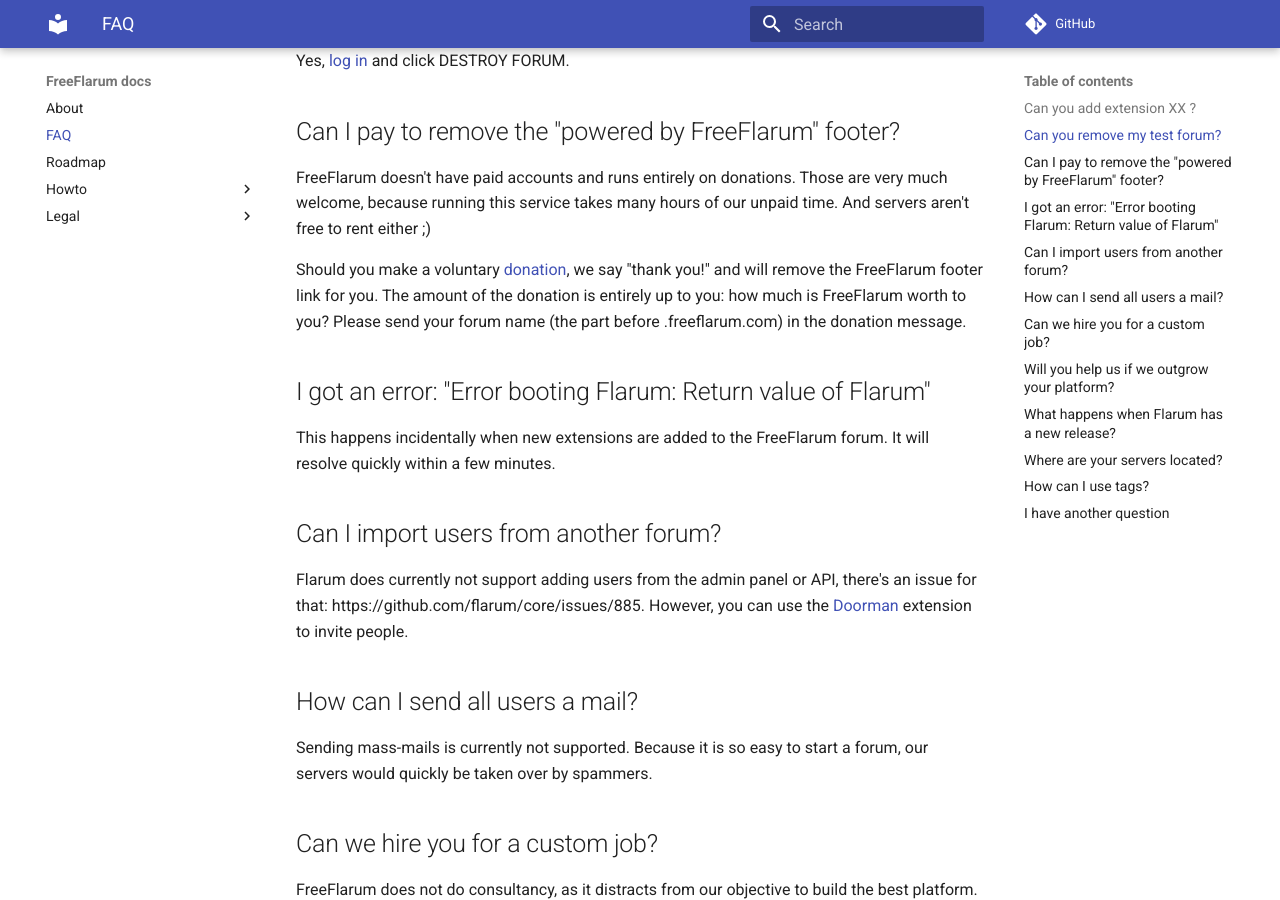
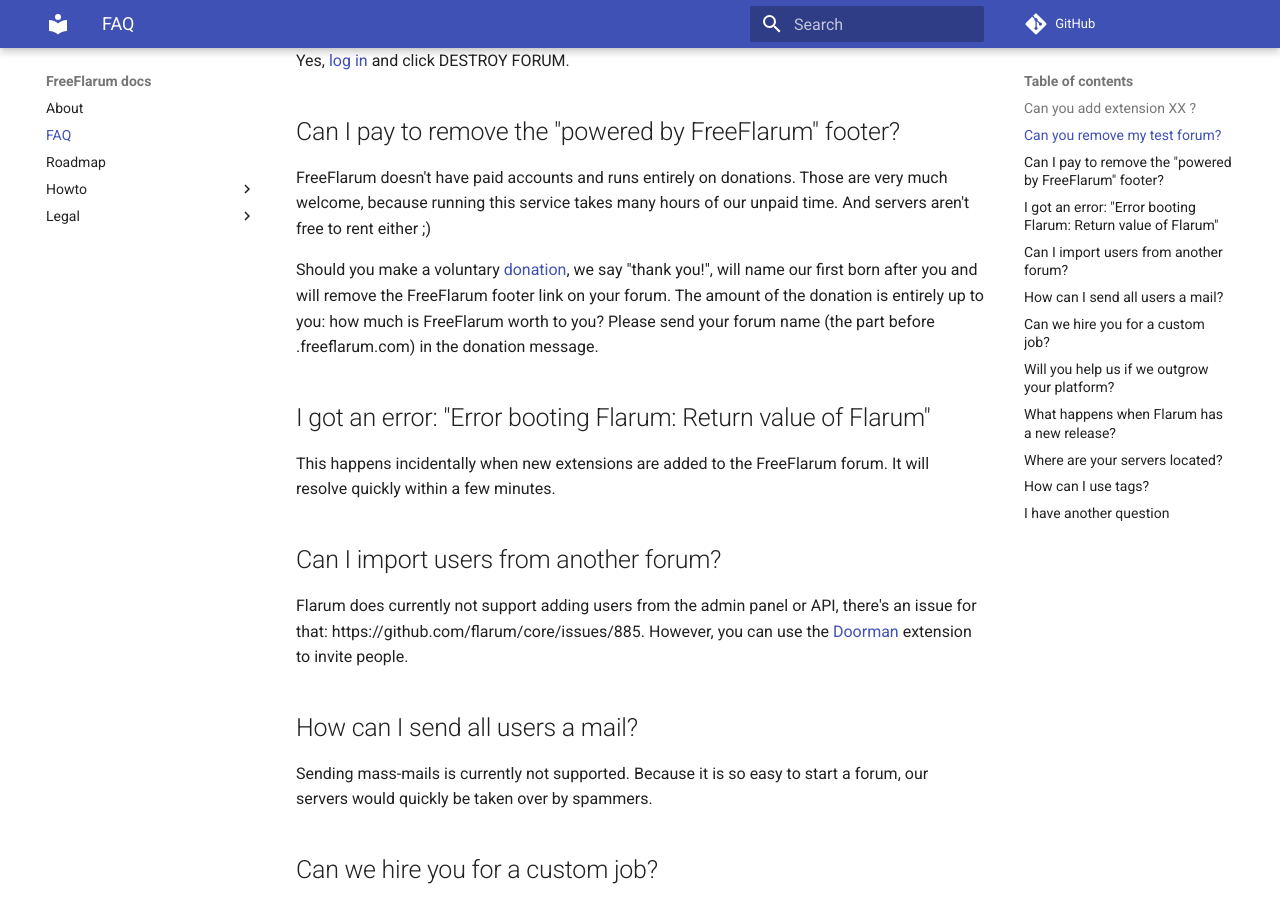
Before and after one commit to FreeFlarum/freeflarum.com, an MkDocs documentation site: the page built from docs/index.md, in a window 1280 px wide and 900 px high, scrolled down 376 px. Built offline with MkDocs 1.6.1 and Material for MkDocs 9.7.7, drawn with Linux system fonts in a browser that asks for light colours; comment, search, counter and statistics services are not loaded.

Commit message:
Update donation text

```diff
--- a/docs/index.md
+++ b/docs/index.md
@@ -12,7 +12,7 @@
 
 FreeFlarum doesn't have paid accounts and runs entirely on donations. Those are very much welcome, because running this service takes many hours of our unpaid time. And servers aren't free to rent either ;)
 
-Should you make a voluntary [donation](https://www.freeflarum.com/donate), we say "thank you!" and will remove the FreeFlarum footer link for you. The amount of the donation is entirely up to you: how much is FreeFlarum worth to you? Please send your forum name (the part before .freeflarum.com) in the donation message.
+Should you make a voluntary [donation](https://www.freeflarum.com/donate), we say "thank you!", will name our first born after you and will remove the FreeFlarum footer link on your forum. The amount of the donation is entirely up to you: how much is FreeFlarum worth to you? Please send your forum name (the part before .freeflarum.com) in the donation message.
 
 ## I got an error: "Error booting Flarum: Return value of Flarum"
 
```
Also changed, not shown: docs/howto/private-forum.md (+4 -7 lines).
